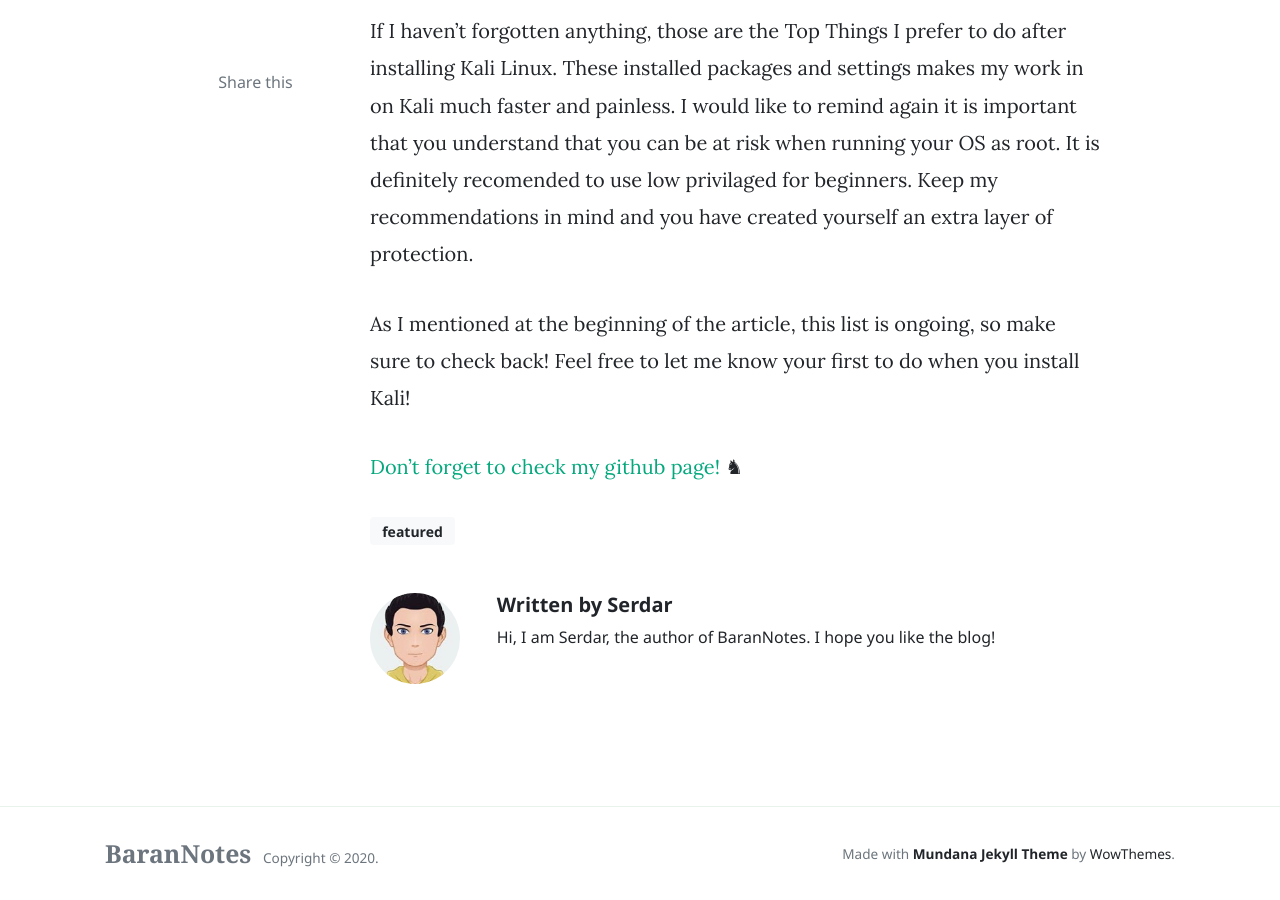
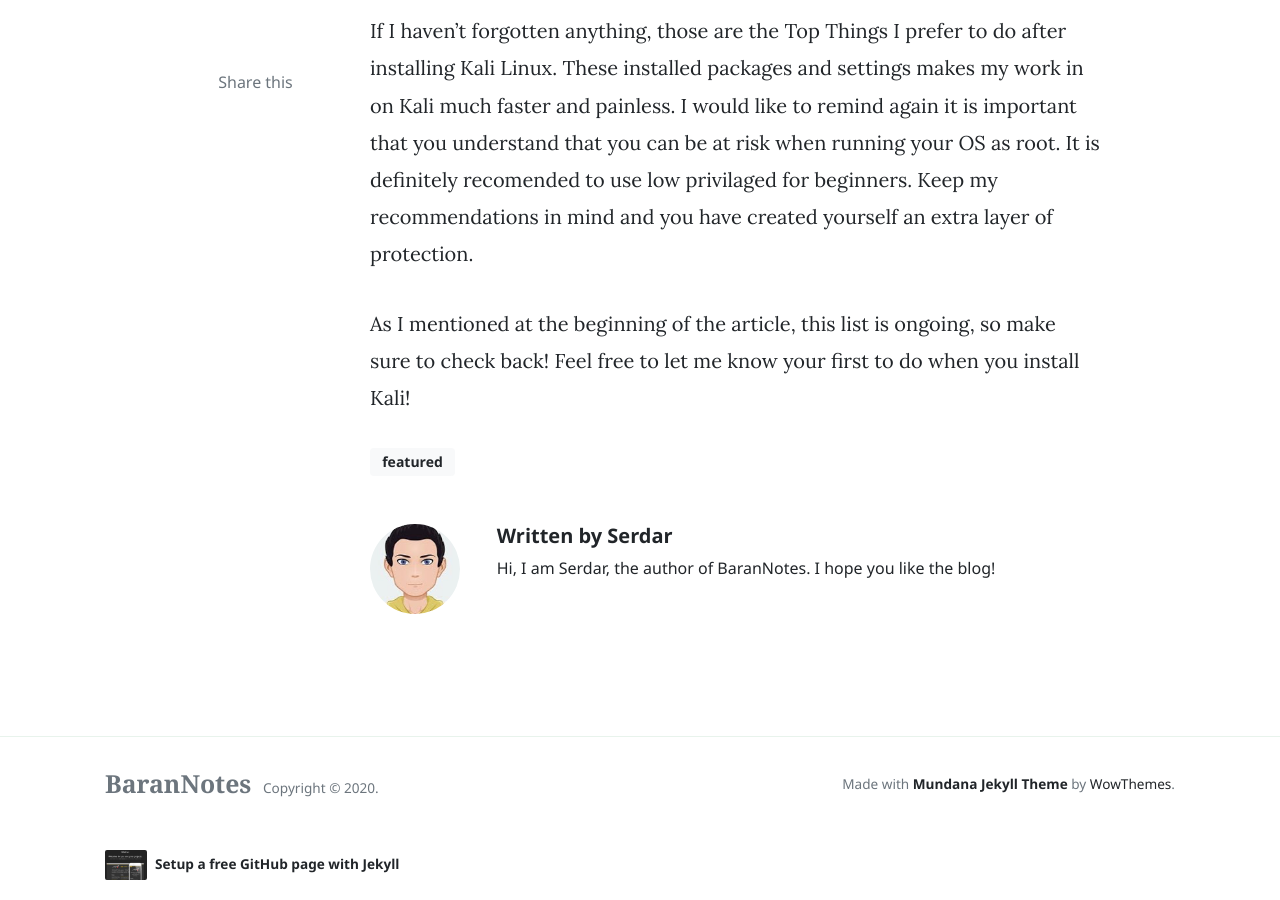
Before and after one commit to serdarbaran/serdarbaran.me, a Jekyll site: the page built from _posts/2020-06-16-Top_Things_to_Do_After_Installing_Kali_Linux.md, in a window 1280 px wide and 900 px high, scrolled down 9940 px. Built offline with Jekyll 4.4.1, drawn with Linux system fonts in a browser that asks for light colours; nearby versions of some CDN libraries; comment, search, counter and statistics services are not loaded.

Commit message:
delete link at the end

```diff
--- a/_posts/2020-06-16-Top_Things_to_Do_After_Installing_Kali_Linux.md
+++ b/_posts/2020-06-16-Top_Things_to_Do_After_Installing_Kali_Linux.md
@@ -129,4 +129,4 @@
 
 As I mentioned at the beginning of the article, this list is ongoing, so make sure to check back! Feel free to let me know your first to do when you install Kali!
 
-[Don't forget to check my github page!](https://serdarbaran.github.io/) &#9822;
+<!--[Don't forget to check my github page!](https://serdarbaran.github.io/) &#9822;-->
```
